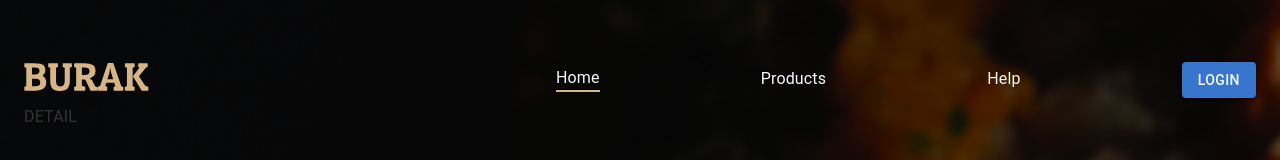
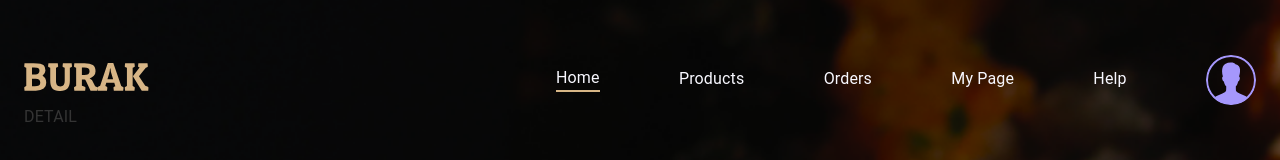
Before and after one commit to Ronny2101/cyber-react, a React (Create React App) app: page / in a window 1280 px wide. Shown: the top 160 px of the page. Built offline with nearby package versions, Linux system fonts and the light colour scheme.

Commit message:
feat: homeNavbar menu part refactoring

```diff
--- a/src/app/components/headers/HomeNavbar.tsx
+++ b/src/app/components/headers/HomeNavbar.tsx
@@ -2,31 +2,18 @@
 import { NavLink } from "react-router-dom";
 
 export function HomeNavbar() {
-    const authMember = null;
+    const authMember = true;
 
     return   (
         <div className="home-navbar">
-            <Container sx={{ mt: "55px", height: "642px" }}>
-                <Stack
-                    sx={{ height: "50px" }}
-                    flexDirection={"row"}
-                    justifyContent={"space-between"}
-                    alignItems={"center"}
-                >
+            <Container className="navbar-container">
+                <Stack className="menu">
                     <Box>
                         <NavLink to={"/"}>
-                            <img
-                                style={{ width: "125px", height: "30px" }}
-                                src="/icons/burak.svg"
-                            />
+                            <img className="brand-logo" src="/icons/burak.svg" />
                         </NavLink>
                     </Box>
-                    <Stack
-                        flexDirection={"row"}
-                        justifyContent={"space-between"}
-                        minWidth={"700px"}
-                        alignItems={"center"}
-                    >
+                    <Stack className="links">
                         <Box className={"hover-line"}>
                             <NavLink to={"/"} activeClassName={"underline"}>Home</NavLink>
                         </Box>
@@ -51,13 +38,15 @@
                         {!authMember ? (
                             <Box>
                                 <Button
-                                    variant="contained"
-                                    style={{background: "#3776CC", color:"#f8f8ff"}}
-                                >
+                                    variant="contained" className=""login-button>
                                     Login</Button>
                             </Box>
                         ) : (
-                            <img />
+                            <img
+                              className="user-avatar"
+                              src={"/icons/default-user.svg"}
+                              aria-haspopup={"true"}
+                            />
                         )}
                     </Stack>
                 </Stack>
--- a/src/css/navbar.css
+++ b/src/css/navbar.css
@@ -4,6 +4,44 @@
     display: flex;
     background: url("/public/img/banner.webp");
     background-size: cover;
+}
+
+.home-navbar .navbar-container {
+    margin-top: 55px;
+    height: 642px;
+}
+
+.home-navbar .navbar-container .menu {
+    height: 50px;
+    display: flex;
+    flex-direction: row;
+    justify-content: space-between;
+    align-items: center;
+}
+
+.home-navbar .navbar-container .menu .brand-logo {
+    width: 125px;
+    height: 30px;
+}
+
+.home-navbar .navbar-container .menu .links {
+    min-width: 700px;
+    display: flex;
+    flex-direction: row;
+    justify-content: space-between;
+    align-items: center;
+}
+
+.home-navbar .navbar-container .menu .links .login-button {
+ background: #3775cc;
+ color: #f8f8ff;
+}
+
+
+.home-navbar .navbar-container .menu .user-avatar {
+    width: 50px;
+    height: 50px;
+    border-radius: 24px;
 }
 
 .home-navbar a {
```
Also changed, not shown: 1 other file (tests, documents, lock files or other folders).
